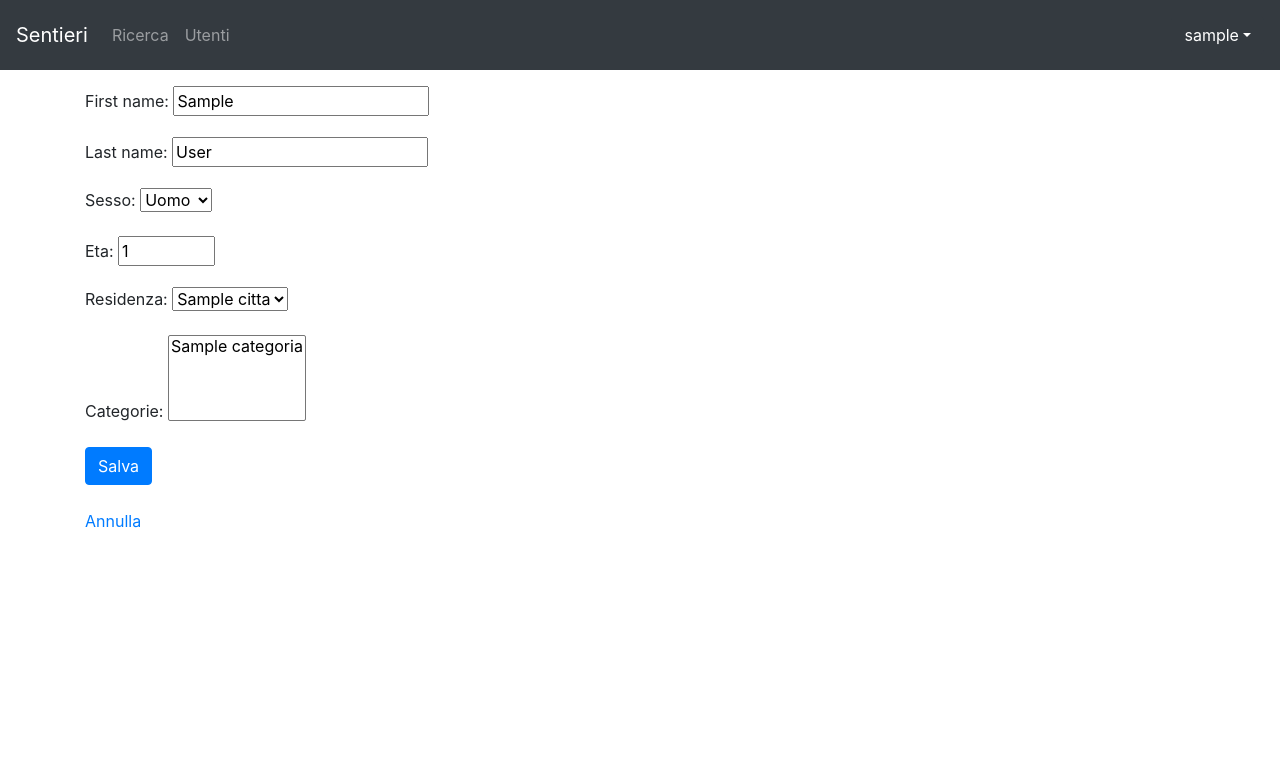
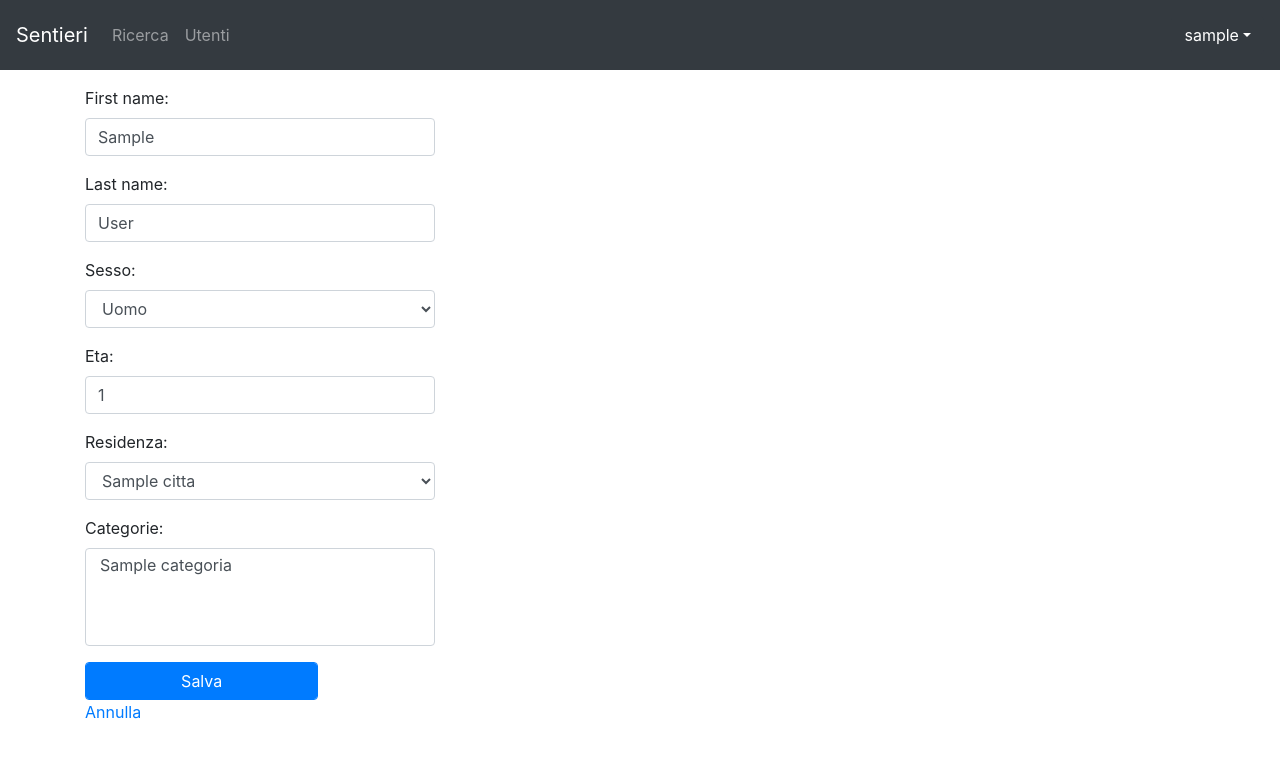
Before and after one commit to danielevezz/sentieri, a Django app: page /sentieri/modificaAccount in a window 1280 px wide. Shown: the top 758 px of the page. Run offline with Django 3.2, Linux system fonts and the light colour scheme; a user stored in the database is signed in; tables that the repository leaves empty hold one stand-in row (values such as "Sample post"); some libraries are stand-ins or nearby versions.

Commit message:
modifica account migliorato layout

```diff
--- a/sentieriApp/templates/sentieriApp/modificaAccount.html
+++ b/sentieriApp/templates/sentieriApp/modificaAccount.html
@@ -1,30 +1,41 @@
 {% extends "sentieriApp/blocks/template.html" %}
 
 {% block body %}
-        {% if form.errors %}
+       <body>
+<div class="row">
+    <div class="col-md-4">
+        <form action="{% url "modificaAccount" %}" method="post">
+            {% csrf_token %}
             {% for field in form %}
-                {% for error in field.errors %}
-                    <div class="alert alert-danger">
-                        <strong>{{ error|escape }}</strong>
-                    </div>
-                {% endfor %}
-            {% endfor %}
-            {% for error in form.non_field_errors %}
-                <div class="alert alert-danger">
-                    <strong>{{ error|escape }}</strong>
+                <div class="form-group">
+                    {{ field.label_tag }} {{ field }}
                 </div>
             {% endfor %}
-        {% endif %}
-        <form action="{% url "modificaAccount" %}" method="post">
+            <input type="submit" class="btn btn-primary col-md-8" value="Salva"/>
+            <p><a href="{% url 'areaPersonale' idUtente=request.user.id %}">Annulla </a></p>
+        </form>
+    </div>
 
-            {% csrf_token %}
-            <div class="form-group">
-                {{ form.as_p }}
-            </div>
-                <input type="submit" class="btn btn-primary" value="Salva"/>
-        </form>
+</div>
 
-    <br>
-    <p><a href="{% url 'areaPersonale' idUtente=request.user.id %}">Annulla </a></p>
+<div class="mb-4"></div>
+
+    <!--div class="alert-warning">
+        {{ errors }}
+    </div>
+    <div class="mb-4"></div-->
+
+    <script>
+        tags = document.getElementsByTagName("input")
+        for (i = 0; i< tags.length; i++) {
+            if (tags[i].type != "checkbox")
+                tags[i].classList.add("form-control")
+        }
+
+        tags = document.getElementsByTagName("select")
+        for (i = 0; i< tags.length; i++) {
+                tags[i].classList.add("form-control")
+        }
+    </script>
 
 {% endblock %}
```
